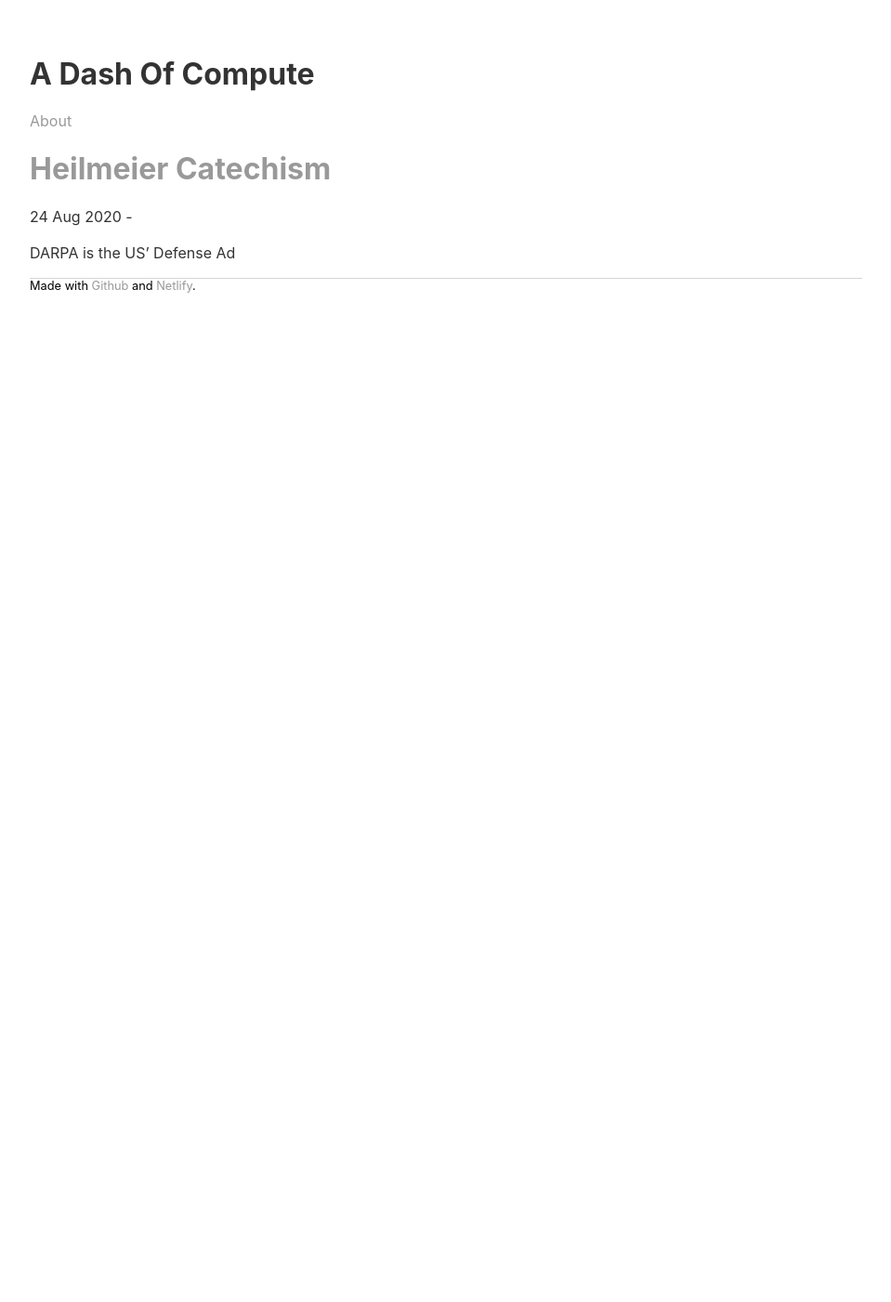
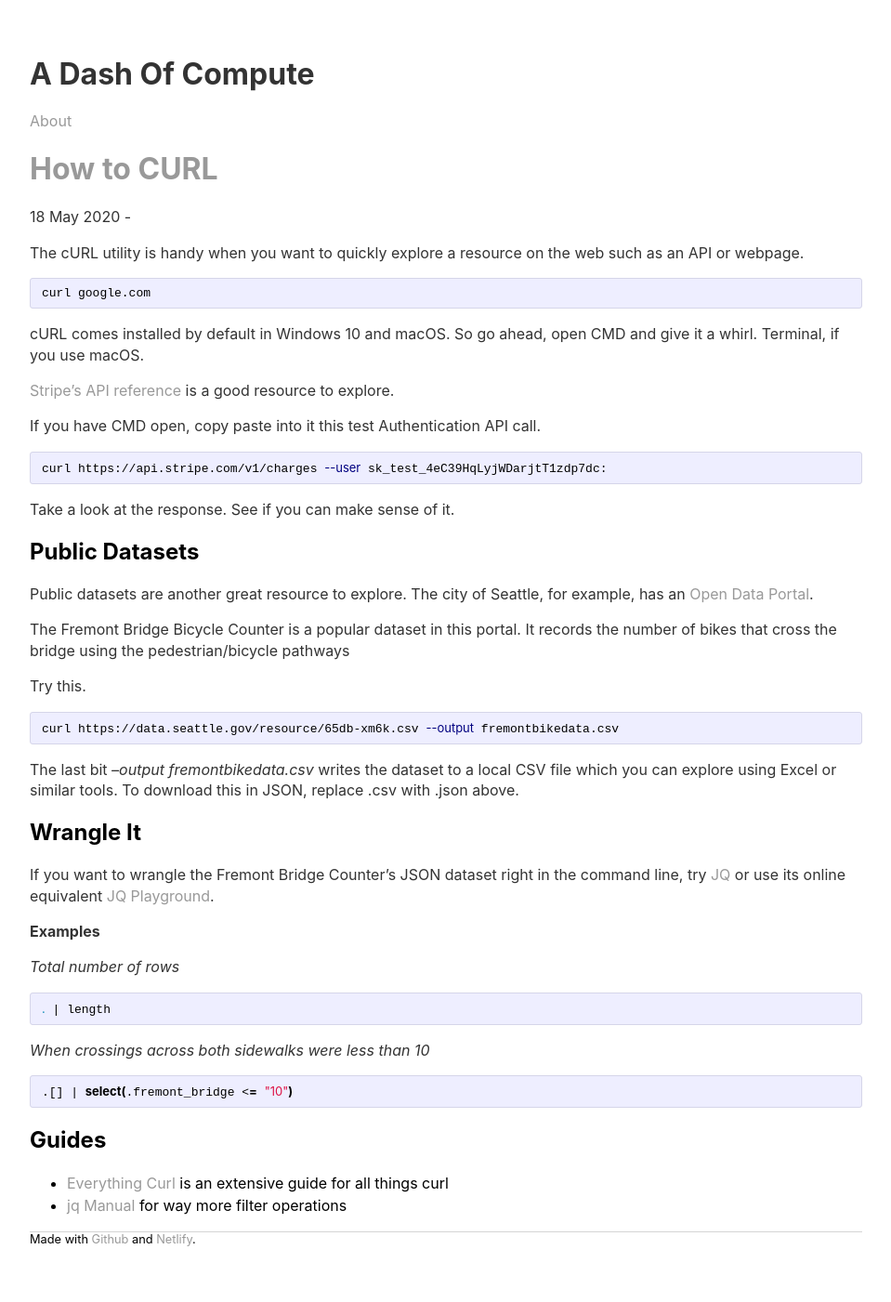
Before and after one commit to sautee/sautee.github.io, a Jekyll site: the page built from _posts/2020-08-24-the-heilmeier-catechism.md, in a window 1280 px wide. Shown: the whole page at 93% size, without its empty margins (160-1119 px from the left). Built offline with Jekyll 4.4.1, drawn with Linux system fonts in a browser that asks for light colours; before the commit the page ends 900 px from its top, so only the background shows below that.

Commit message:
Update 2020-08-24-the-heilmeier-catechism.md

````diff
--- a/_posts/2020-08-24-the-heilmeier-catechism.md
+++ b/_posts/2020-08-24-the-heilmeier-catechism.md
@@ -1,8 +1,58 @@
 ---
 layout: post
-title: "Heilmeier Catechism"
-excerpt: "How does DARPA determine what risks are worth taking?"
-date: 2020-08-24
+title: "How to CURL"
+excerpt: "The cURL utility is handy when you want to quickly explore a resource on the web such as an API or webpage."
+date: 2020-05-18
 ---
 
-DARPA is the US' Defense Ad
+The cURL utility is handy when you want to quickly explore a resource on the web such as an API or webpage.
+
+```shell
+curl google.com
+```
+
+cURL comes installed by default in Windows 10 and macOS. So go ahead, open CMD and give it a whirl. Terminal, if you use macOS.
+
+[Stripe's API reference](https://stripe.com/docs/api/authentication?lang=curl) is a good resource to explore.
+
+If you have CMD open, copy paste into it this test Authentication API call.
+
+```shell
+curl https://api.stripe.com/v1/charges --user sk_test_4eC39HqLyjWDarjtT1zdp7dc:
+```
+
+Take a look at the response. See if you can make sense of it.
+
+## Public Datasets
+
+Public datasets are another great resource to explore. The city of Seattle, for example, has an [Open Data Portal](https://data.seattle.gov/).
+
+The Fremont Bridge Bicycle Counter is a popular dataset in this portal. It records the number of bikes that cross the bridge using the pedestrian/bicycle pathways
+
+Try this.
+
+```shell
+curl https://data.seattle.gov/resource/65db-xm6k.csv --output fremontbikedata.csv
+```
+
+The last bit _--output fremontbikedata.csv_ writes the dataset to a local CSV file which you can explore using Excel or similar tools. To download this in JSON, replace .csv with .json above.
+
+## Wrangle It
+
+If you want to wrangle the Fremont Bridge Counter's JSON dataset right in the command line, try [JQ](https://stedolan.github.io/jq/) or use its online equivalent [JQ Playground](https://jqplay.org/).
+
+**Examples**
+
+_Total number of rows_
+```shell
+. | length
+```
+
+_When crossings across both sidewalks were less than 10_
+```shell
+.[] | select(.fremont_bridge <= "10")
+```
+
+## Guides
+- [Everything Curl](https://ec.haxx.se/) is an extensive guide for all things curl
+- [jq Manual](https://stedolan.github.io/jq/manual/) for way more filter operations
````
